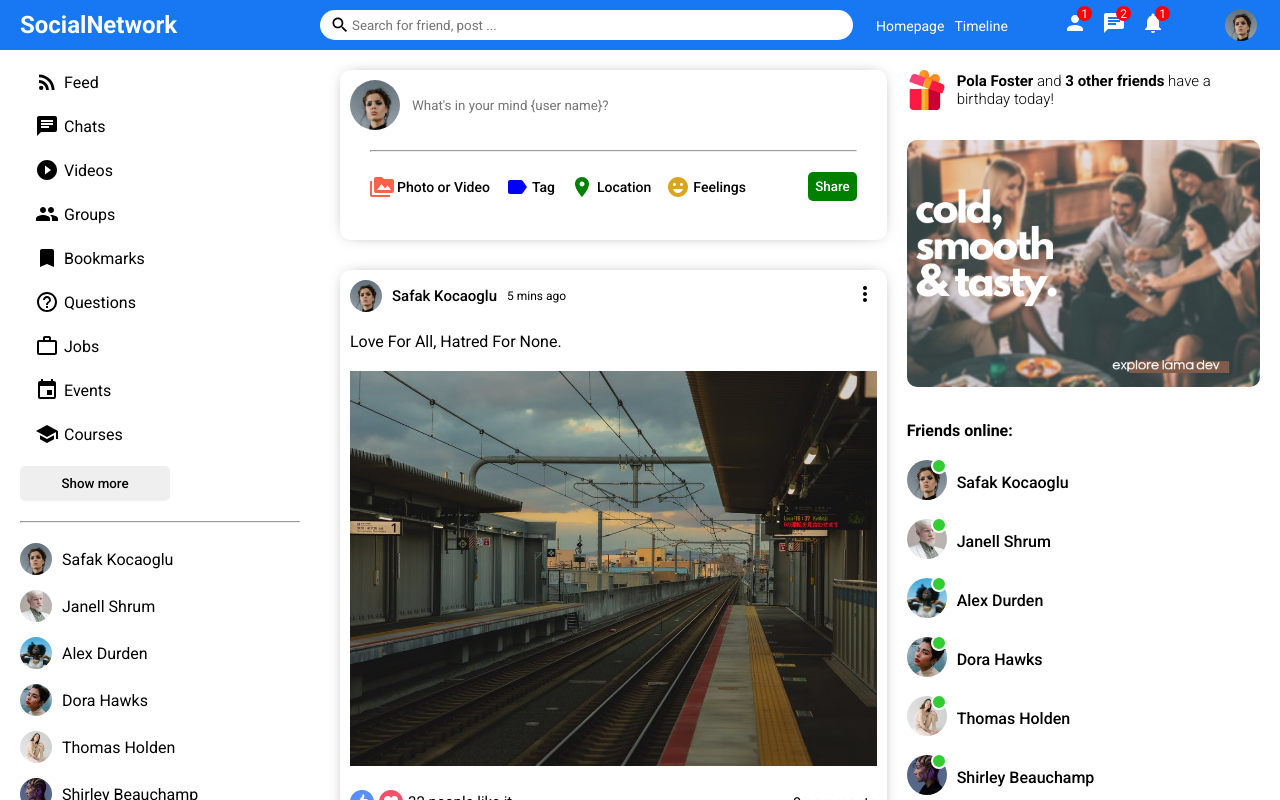
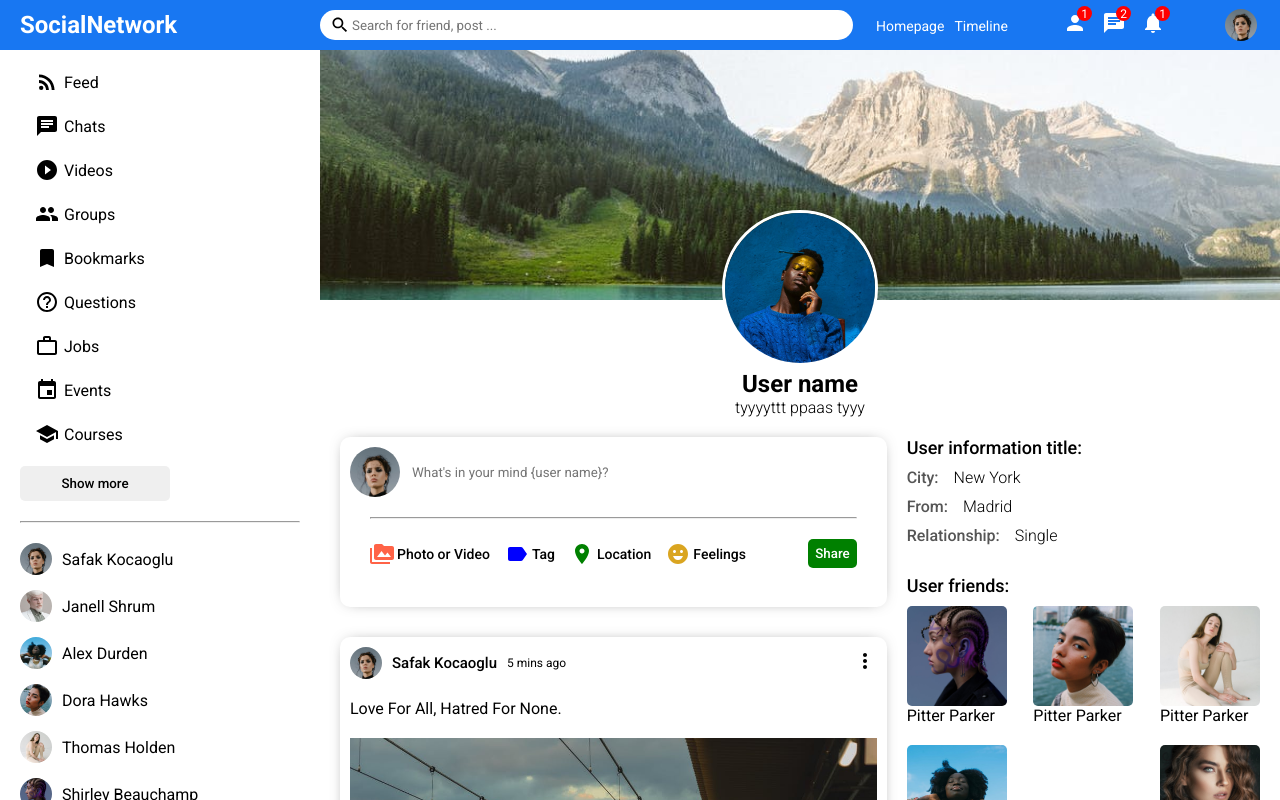
Before and after one commit to ffmz1904/MERN-social-network, a React (Create React App) app in the folder client/: page / in a window 1280 px wide. Shown: the top 800 px of the page. Built offline with nearby package versions, Linux system fonts and the light colour scheme.

Commit message:
create profile page

```diff
--- a/client/src/App.js
+++ b/client/src/App.js
@@ -1,7 +1,8 @@
 import Home from "./pages/Home/Home";
+import Profile from "./pages/Profile/Profile";
 
 const App = () => {
-  return <Home />;
+  return <Profile />;
 
 }
 
--- a/client/src/components/rightbar/Rightbar.js
+++ b/client/src/components/rightbar/Rightbar.js
@@ -3,10 +3,11 @@
 
 import { Users } from '../../tmpData';
 
-const Rightbar = () => {
-    return (
-        <div className="rightbar">
-            <div className="rightbarWrapper">
+const Rightbar = ({ profile }) => {
+
+    const HomeRightbar = () => {
+        return(
+            <>
                 <div className="birthdayContainer">
                     <img className="birthdayImg" src="/assets/gift.png" alt="birthdayImg"/>
                     <span className="birthdayText"><b>Pola Foster</b> and <b>3 other friends</b> have a birthday today!</span>
@@ -16,6 +17,60 @@
                 <ul className="rightbarFriendList">
                     { Users.map(u => <Online key={u.id} user={u} />) }
                 </ul>
+            </>
+        );
+    };
+
+    const ProfileRightbar = () => {
+        return(
+            <>
+                <h4 className="rightbarTitle">User information title:</h4>
+                <div className="rightbarInfo">
+                    <div className="rightbarInfoItem">
+                        <span className="rightbarInfoKey">City:</span>
+                        <span className="rightbarInfoValue">New York</span>
+                    </div>
+                    <div className="rightbarInfoItem">
+                        <span className="rightbarInfoKey">From:</span>
+                        <span className="rightbarInfoValue">Madrid</span>
+                    </div>
+                    <div className="rightbarInfoItem">
+                        <span className="rightbarInfoKey">Relationship:</span>
+                        <span className="rightbarInfoValue">Single</span>
+                    </div>
+                </div>
+                <h4 className="rightbarTitle">User friends:</h4>
+                <div className="rightbarFollowings">
+                    <div className="rightbarFollowing">
+                        <img className="rightbarFollowingImg" src="/assets/person/6.jpeg" alt=""/>
+                        <span className="rightbarFollowingName" >Pitter Parker</span>
+                    </div>
+                    <div className="rightbarFollowing">
+                        <img className="rightbarFollowingImg" src="/assets/person/4.jpeg" alt=""/>
+                        <span className="rightbarFollowingName" >Pitter Parker</span>
+                    </div>
+                    <div className="rightbarFollowing">
+                        <img className="rightbarFollowingImg" src="/assets/person/5.jpeg" alt=""/>
+                        <span className="rightbarFollowingName" >Pitter Parker</span>
+                    </div>
+                    <div className="rightbarFollowing">
+                        <img className="rightbarFollowingImg" src="/assets/person/3.jpeg" alt=""/>
+                        <span className="rightbarFollowingName" >Pitter Parker</span>
+                    </div>
+                    <div className="rightbarFollowing">
+                        <img className="rightbarFollowingImg" src="/assets/person/8.jpeg" alt=""/>
+                        <span className="rightbarFollowingName" >Pitter Parker</span>
+                    </div>
+                </div>
+            </>
+        );
+    };
+
+
+    return (
+        <div className="rightbar">
+            <div className="rightbarWrapper">
+                <ProfileRightbar />
             </div>
         </div>
     );
--- a/client/src/components/rightbar/rightbar.css
+++ b/client/src/components/rightbar/rightbar.css
@@ -6,6 +6,7 @@
     padding: 20px 20px 0 0;
 }
 
+/* HomePage rightbar */
 .birthdayContainer {
     display: flex;
     align-items: center;
@@ -37,3 +38,52 @@
     margin: 0;
     list-style: none;
 }
+/* End of HomePage rightbar */
+/*==========================*/
+/*   ProfilePage rightbar   */
+.rightbarTitle {
+    font-size: 18px;
+    font-weight: 500;
+    margin-bottom: 10px;
+}
+
+.rightbarInfo {
+    margin-bottom: 30px;
+}
+
+.rightbarInfoItem {
+    margin-bottom: 10px;
+}
+
+.rightbarInfoKey {
+    font-weight: 500;
+    margin-right: 15px;
+    color: #555;
+}
+
+.rightbarInfoValue {
+    font-weight: 300;
+}
+
+.rightbarFollowings {
+    display: flex;
+    flex-wrap: wrap;
+    justify-content: space-between;
+}
+
+.rightbarFollowing {
+    display: flex;
+    flex-direction: column;
+    margin-bottom: 20px;
+    cursor: pointer;
+}
+
+.rightbarFollowingImg {
+    width: 100px;
+    height: 100px;
+    object-fit: cover;
+    border-radius: 5px;
+}
+
+.rightbarFollowingName {}
+/* End of ProfilePage rightbar */
--- /dev/null
+++ b/client/src/pages/Profile/Profile.js
@@ -0,0 +1,34 @@
+import Topbar from "../../components/topbar/Topbar";
+import Sidebar from "../../components/sidebar/Sidebar";
+import Feed from "../../components/feed/Feed";
+import Rightbar from "../../components/rightbar/Rightbar";
+import './profile.css';
+
+const Profile = () => {
+    return (
+        <>
+            <Topbar />
+            <div className="profileContainer">
+                <Sidebar/>
+                <div className="profileRight">
+                    <div className="profileRightTop">
+                        <div className="profileCover">
+                            <img className="profileCoverImg" src="/assets/post/3.jpeg" alt=""/>
+                            <img className="profileUserImg" src="/assets/person/7.jpeg" alt=""/>
+                        </div>
+                        <div className="profileInfo">
+                            <h4 className="profileInfoName">User name</h4>
+                            <span className="profileInfoDesc">tyyyyttt ppaas  tyyy</span>
+                        </div>
+                    </div>
+                    <div className="profileRightBottom">
+                        <Feed/>
+                        <Rightbar profile/>
+                    </div>
+                </div>
+            </div>
+        </>
+    );
+};
+
+export default Profile;
--- /dev/null
+++ b/client/src/pages/Profile/profile.css
@@ -0,0 +1,50 @@
+.profileContainer {
+    display: flex;
+}
+
+.profileRight {
+    flex: 9;
+}
+
+.profileCover {
+    height: 320px;
+    position: relative;
+}
+
+.profileCoverImg {
+    width: 100%;
+    height: 250px;
+    object-fit: cover;
+}
+
+.profileUserImg {
+    width: 150px;
+    height: 150px;
+    border-radius: 50%;
+    object-fit: cover;
+    position: absolute;
+    left: 0;
+    right: 0;
+    margin: auto;
+    top: 160px;
+    border: 3px solid #fff;
+}
+
+.profileInfo {
+    display: flex;
+    flex-direction: column;
+    justify-content: center;
+    align-items: center;
+}
+
+.profileInfoName {
+    font-size: 24px;
+}
+
+.profileInfoDesc {
+    font-weight: 300;
+}
+
+.profileRightBottom {
+    display: flex;
+}
```
